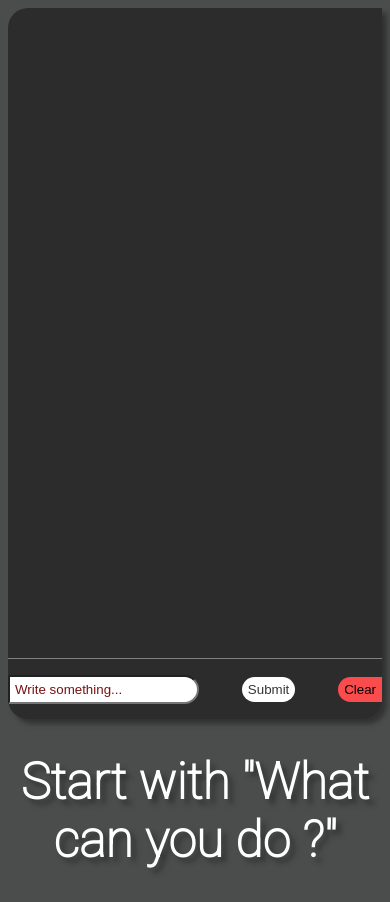
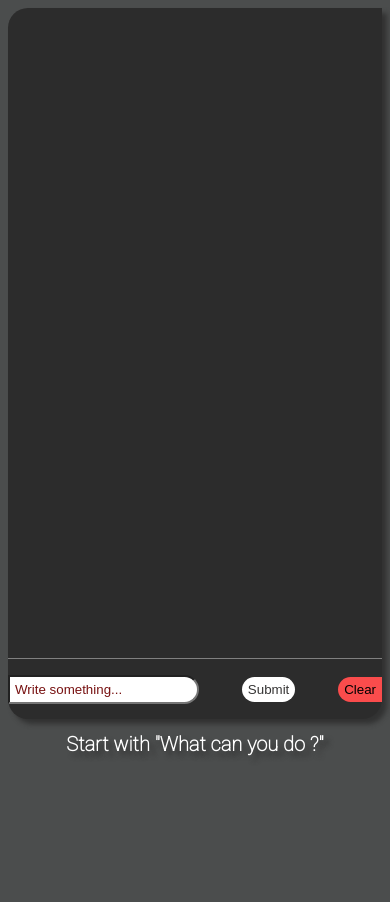
Before and after one commit to gtf974/bot-chat-example, a plain HTML site: page index.html in a window 390 px wide. After the commit the page ends 844 px from the top, so only its background shows below. Drawn offline with Linux system fonts and the light colour scheme.

Commit message:
Update style.css

```diff
--- a/css/style.css
+++ b/css/style.css
@@ -181,4 +181,8 @@ h1
     {
         height: 650px;
     }
+    h1
+    {
+        font-size: 20px;
+    }
 }
```
